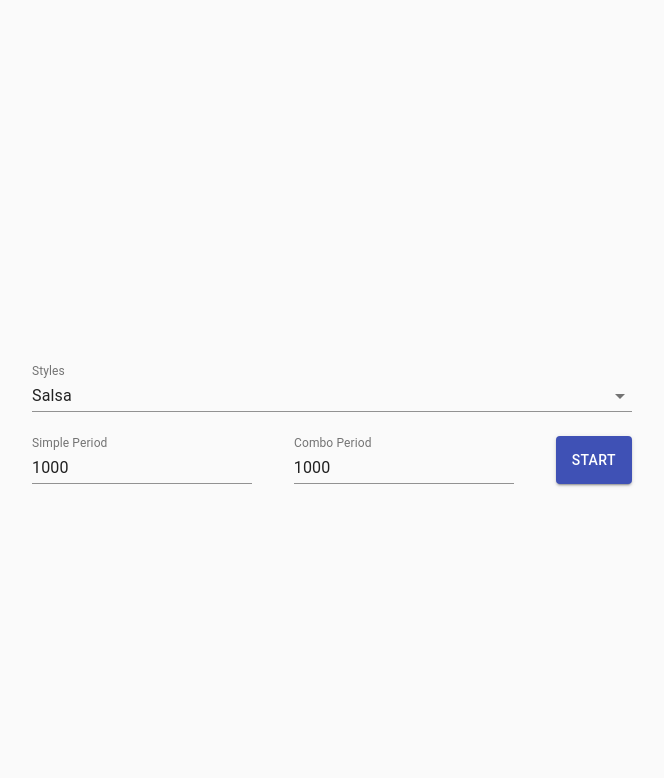
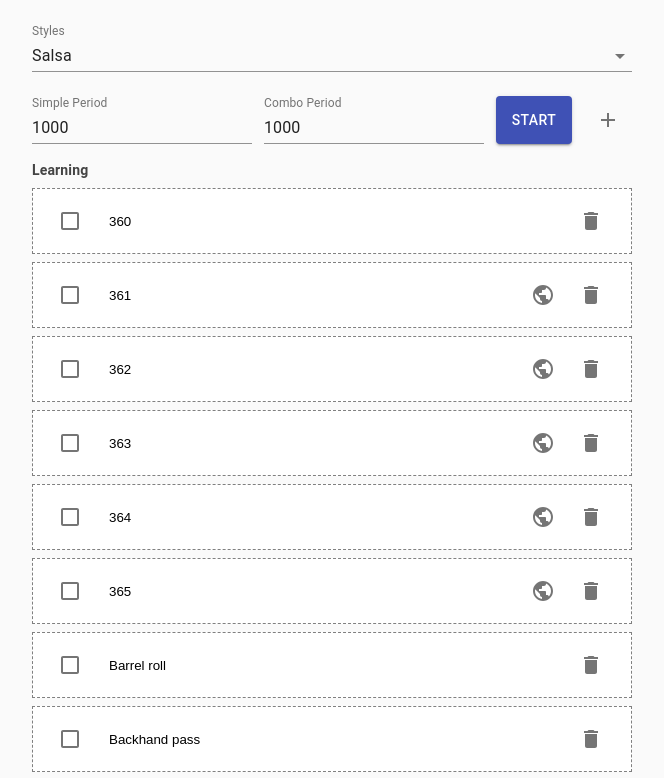
Before and after one commit to kamirov/repeater, a React (Create React App) app: page / in a window 1280 px wide. Shown: the top 778 px of the page, without its empty margins (308-972 px from the left). Built offline with nearby package versions, Linux system fonts and the light colour scheme.

Commit message:
Add move adding

```diff
--- a/src/modules/AppView.tsx
+++ b/src/modules/AppView.tsx
@@ -9,9 +9,9 @@
 import MoveItem from "./move/MoveItem";
 import OrderableList from "./ordering/OrderableList";
 import {Orderable} from "./ordering/ordering.types";
-import moveRedux from "./move/MoveRedux";
 import SelectionBar from "./selection/SelectionBar";
 import {SelectionService} from "./selection/SelectionService";
+import {MoveService} from "./move/MoveService";
 
 const storagePrefix = 'repeater-items'
 
@@ -48,8 +48,8 @@
         }
     }, [isTimerEnabled])
 
-    const learningMoves = moveState.learningMoves.filter(m => m.styleKey === styleState.activeStyleId)
-    const learnedMoves = moveState.learnedMoves.filter(m => m.styleKey === styleState.activeStyleId)
+    const learningMoves = moveState.learningMoves.filter(m => m.styleId === styleState.activeStyleId)
+    const learnedMoves = moveState.learnedMoves.filter(m => m.styleId === styleState.activeStyleId)
 
     const toOrderableMoveItem = (m: Move): Orderable => {
         return {
@@ -85,6 +85,7 @@
                     onComboPeriodChange={handleComboPeriodChange}
                     onSimplePeriodChange={handleSimplePeriodChange}
                     onToggleSelection={toggleSayingRandomWords}
+                    onClickAdd={(moveType) => addNewMove(styleState.activeStyleId, moveType)}
                 />
 
                 {Boolean(learningMoveItems.length) &&
@@ -115,23 +116,28 @@
         </Main>
     </Root>
 
+    function addNewMove(styleId: string, type: MoveType) {
+        const move = MoveService.createEmptyMove(styleId, type)
+        dispatch(MoveRedux.addLearningMove(move))
+    }
+
     function handleMoveChange(move: Move) {
-        dispatch(moveRedux.updateMove(move))
+        dispatch(MoveRedux.updateMove(move))
     }
 
     function deleteMove(move: Move) {
         if (move.isLearned) {
-            dispatch(moveRedux.deleteLearnedMove(move))
+            dispatch(MoveRedux.deleteLearnedMove(move))
         } else {
-            dispatch(moveRedux.deleteLearningMove(move))
+            dispatch(MoveRedux.deleteLearningMove(move))
         }
     }
 
     function toggleLearn(move: Move) {
         if (move.isLearned) {
-            dispatch(moveRedux.unlearnMove(move))
+            dispatch(MoveRedux.unlearnMove(move))
         } else {
-            dispatch(moveRedux.learnMove(move))
+            dispatch(MoveRedux.learnMove(move))
         }
     }
 
@@ -142,7 +148,7 @@
             throw new Error(`Moves could not be parsed from reordered list`)
         }
 
-        dispatch(moveRedux.setLearningMoves(moves as Move[]))
+        dispatch(MoveRedux.setLearningMoves(moves as Move[]))
     }
 
     function handleBlur() {
--- a/src/modules/selection/SelectionBar.tsx
+++ b/src/modules/selection/SelectionBar.tsx
@@ -1,10 +1,13 @@
-import * as React from "react";
-import {Button, TextField} from "@material-ui/core";
+import * as React from "react"
+import {Button, IconButton, TextField} from "@material-ui/core"
+import AddIcon from '@material-ui/icons/Add'
+import {MoveType} from "../move/move.types";
 
 type Props = {
     onSimplePeriodChange: (period: number) => void
     onComboPeriodChange: (period: number) => void
     onToggleSelection: () => void
+    onClickAdd: (moveType: MoveType) => void
 
     simplePeriod: number
     comboPeriod: number
@@ -24,6 +27,10 @@
     const handleComboPeriodChange = (event: any) => {
         const period = event.target.value
         props.onComboPeriodChange(period)
+    }
+
+    const handleClickAdd = (event: any) => {
+        props.onClickAdd(MoveType.Simple)
     }
 
     return <div id={props.id} className={`${props.className} selection-bar`}>
@@ -48,6 +55,9 @@
         <Button variant="contained" color="primary" onClick={props.onToggleSelection}>
             {props.buttonText}
         </Button>
+        <IconButton aria-label="delete" onClick={handleClickAdd}>
+            <AddIcon />
+        </IconButton>
     </div>
 }
 
```
